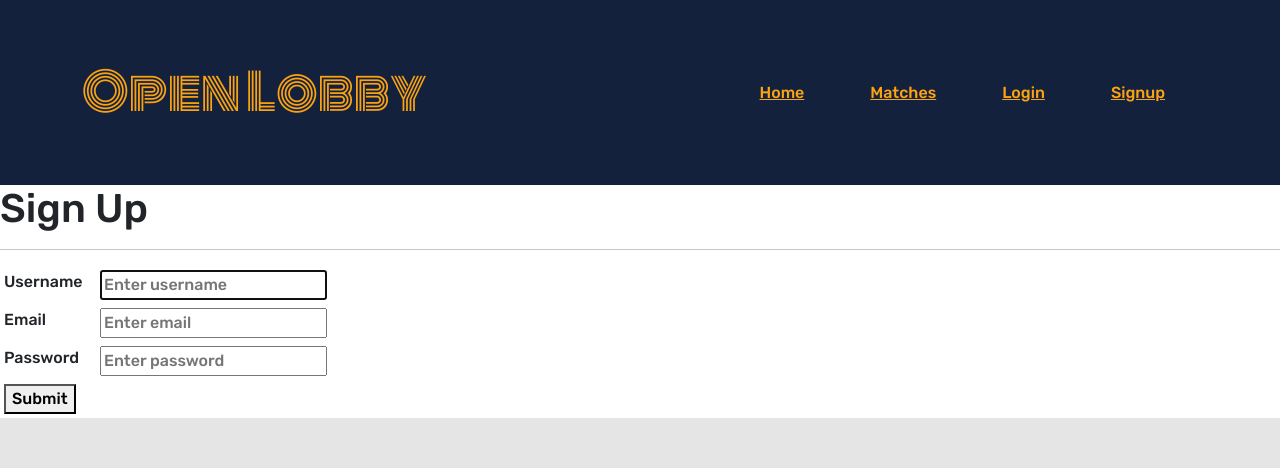
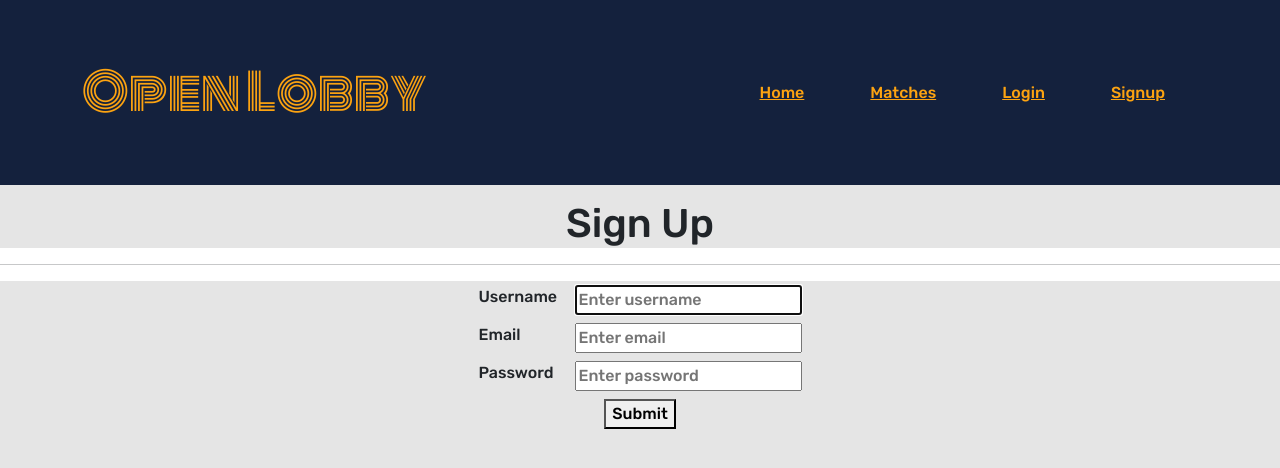
Before and after one commit to mrmrc182/esports-betting, a React (Create React App) app in the folder client/: page /signup in a window 1280 px wide. Shown: the top 468 px of the page. Built offline with nearby package versions, Linux system fonts and the light colour scheme.

Commit message:
centing login and signup

```diff
--- a/client/src/pages/Login.js
+++ b/client/src/pages/Login.js
@@ -52,12 +52,12 @@ export default function Login() {
   }
 
   return (
-    <div className="login-cont">
-      <h1>Login</h1>
+    <div>
+      <h1 className="center">Login</h1>
       <hr />
       <form onSubmit={handleSubmit}>
-        <div style={styles.formControl}>
-          <label htmlFor="email" style={styles.label}>
+        <div style={styles.formControl} className="center">
+          <label htmlFor="email" style={styles.label} className="label">
             Email
           </label>
           <input
@@ -70,8 +70,8 @@ export default function Login() {
             onChange={handleInputChange}
           />
         </div>
-        <div style={styles.formControl}>
-          <label htmlFor="new-password" style={styles.label}>
+        <div style={styles.formControl} className="center">
+          <label htmlFor="new-password" style={styles.label} className="label">
             Password
           </label>
           <input
@@ -84,7 +84,7 @@ export default function Login() {
             onChange={handleInputChange}
           />
         </div>
-        <div style={styles.formControl}>
+        <div style={styles.formControl} className="center">
           <button disabled={loading} type="submit">
             {loading ? "Loading..." : "Submit"}
           </button>
--- a/client/src/pages/SignUp.js
+++ b/client/src/pages/SignUp.js
@@ -1,6 +1,7 @@
 import { useEffect, useState } from "react";
 import { Navigate } from "react-router-dom";
 import { useAuth } from "../util/auth";
+import "../styles/Signup.css";
 
 // This signup form is intentionally minimalist to reduce effort required to
 // customize it to your app's needs. See the excellent best practices guide for
@@ -51,11 +52,11 @@ export default function SignUp() {
   }
   return (
     <div>
-      <h1>Sign Up</h1>
+      <h1 className="center">Sign Up</h1>
       <hr />
       <form onSubmit={handleSubmit}>
-        <div style={styles.formControl}>
-          <label htmlFor="username" style={styles.label}>
+        <div style={styles.formControl} className="center">
+          <label htmlFor="username" style={styles.label} className="label">
             Username
           </label>
           <input
@@ -69,8 +70,8 @@ export default function SignUp() {
             onChange={handleInputChange}
           />
         </div>
-        <div style={styles.formControl}>
-          <label htmlFor="email" style={styles.label}>
+        <div style={styles.formControl} className="center">
+          <label htmlFor="email" style={styles.label} className="label">
             Email
           </label>
           <input
@@ -83,8 +84,8 @@ export default function SignUp() {
             onChange={handleInputChange}
           />
         </div>
-        <div style={styles.formControl}>
-          <label htmlFor="new-password" style={styles.label}>
+        <div style={styles.formControl} className="center">
+          <label htmlFor="new-password" style={styles.label} className="label">
             Password
           </label>
           <input
@@ -97,7 +98,7 @@ export default function SignUp() {
             onChange={handleInputChange}
           />
         </div>
-        <div style={styles.formControl}>
+        <div style={styles.formControl} className="center">
           <button disabled={loading} type="submit">
             {loading ? "Loading..." : "Submit"}
           </button>
--- a/client/src/styles/Login.css
+++ b/client/src/styles/Login.css
@@ -8,3 +8,12 @@
     display: flex;
     justify-content: center;
 }
+
+.center{
+    display: flex;
+    justify-content: center !important;
+    padding-top: 15px;
+}
+.label{
+    text-align: left !important;
+}
--- a/client/src/styles/Signup.css
+++ b/client/src/styles/Signup.css
@@ -0,0 +1,8 @@
+.center{
+    display: flex;
+    justify-content: center !important;
+    padding-top: 15px;
+}
+.label{
+    text-align: left !important;
+}
```
